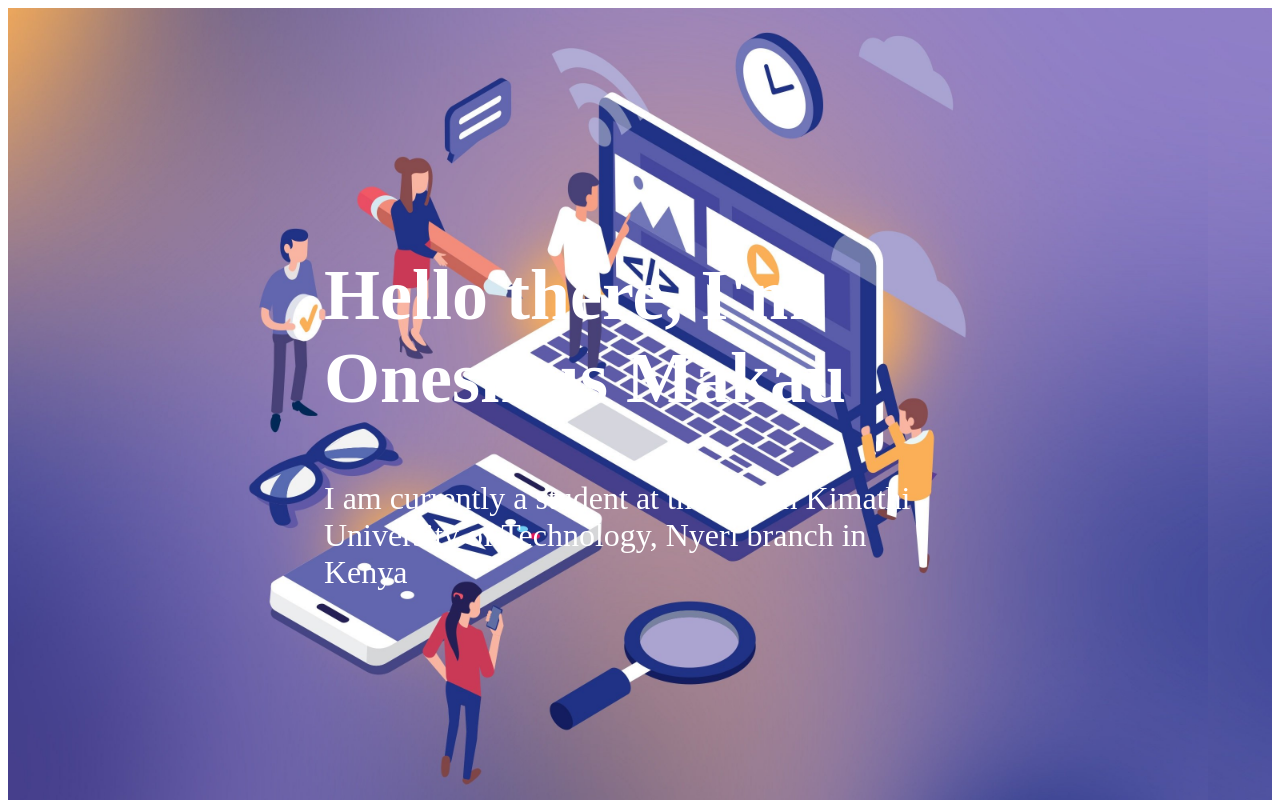
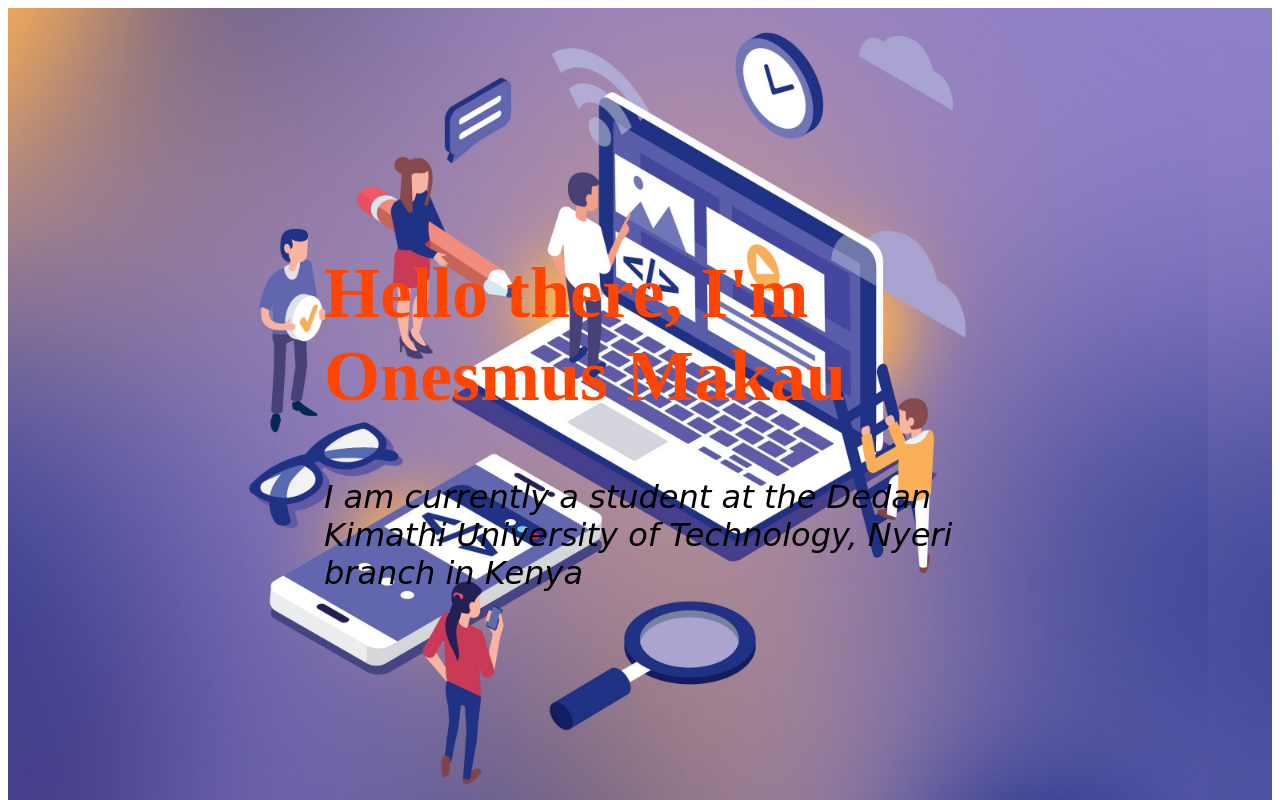
Before and after one commit to Makau03/My_Portfolio, a plain HTML site: page index.html in a window 1280 px wide. Shown: the top 800 px of the page. Drawn offline with Linux system fonts and the light colour scheme.

Commit message:
Update index.html

```diff
--- a/index.html
+++ b/index.html
@@ -17,8 +17,8 @@
         <div class="container-fluid">
             <div class="row">
             <div class="col-lg-12 col-md-12 col-sm-12 col-xs-12 hero-text">
-                <h2 class="hero_title">Hello there, I'm Onesmus Makau</h2>
-                <p class="hero_desc">I am currently a student at the Dedan Kimathi University of Technology, Nyeri branch in Kenya </p>
+                <h2 class="hero_title" style="color: orangered;">Hello there, I'm Onesmus Makau</h2>
+                <p class="hero_desc" style="color: black; font-style: italic; font-family: cursive;">I am currently a student at the Dedan Kimathi University of Technology, Nyeri branch in Kenya </p>
             </div>
             </div>
         </div>
```
